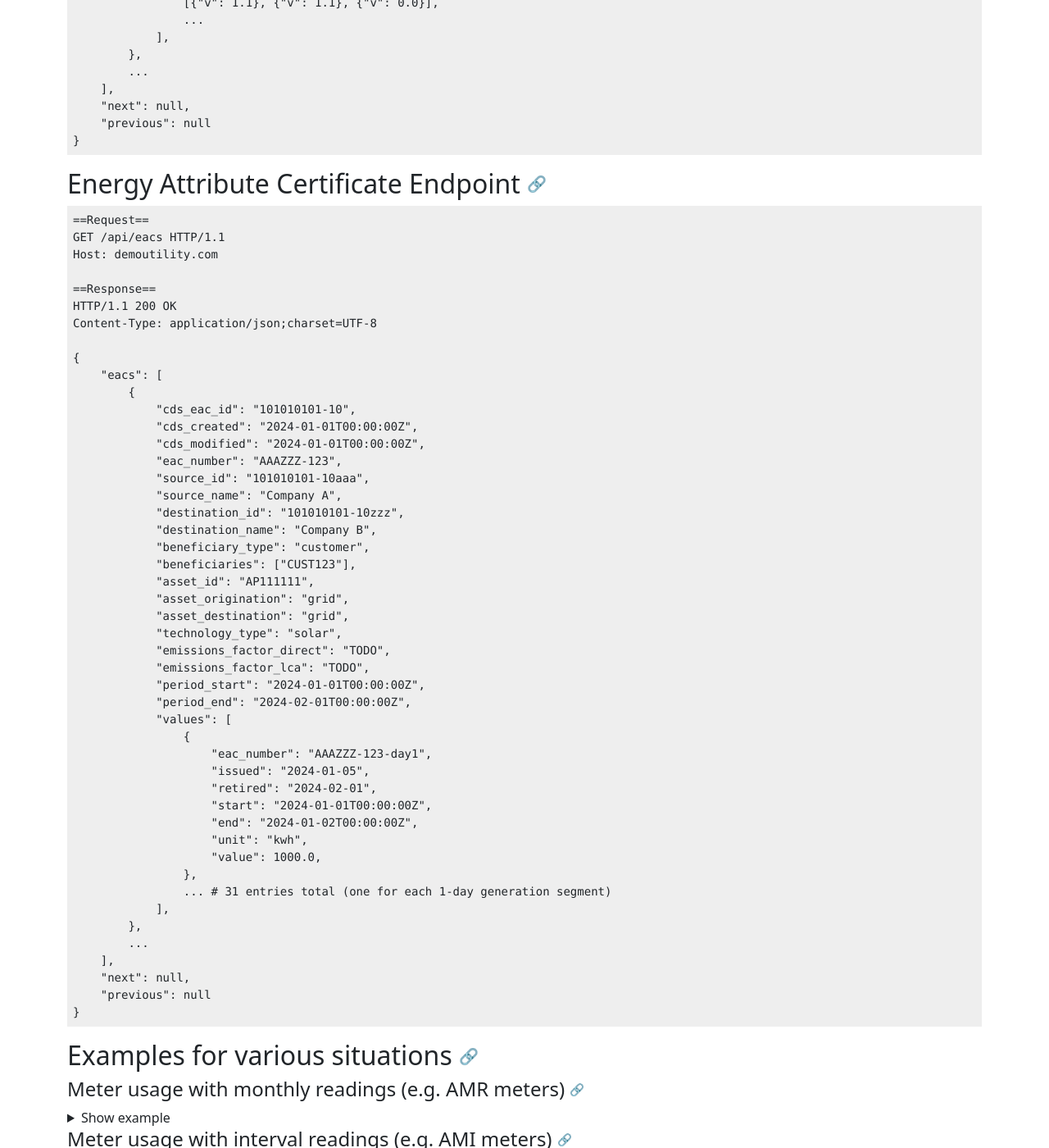
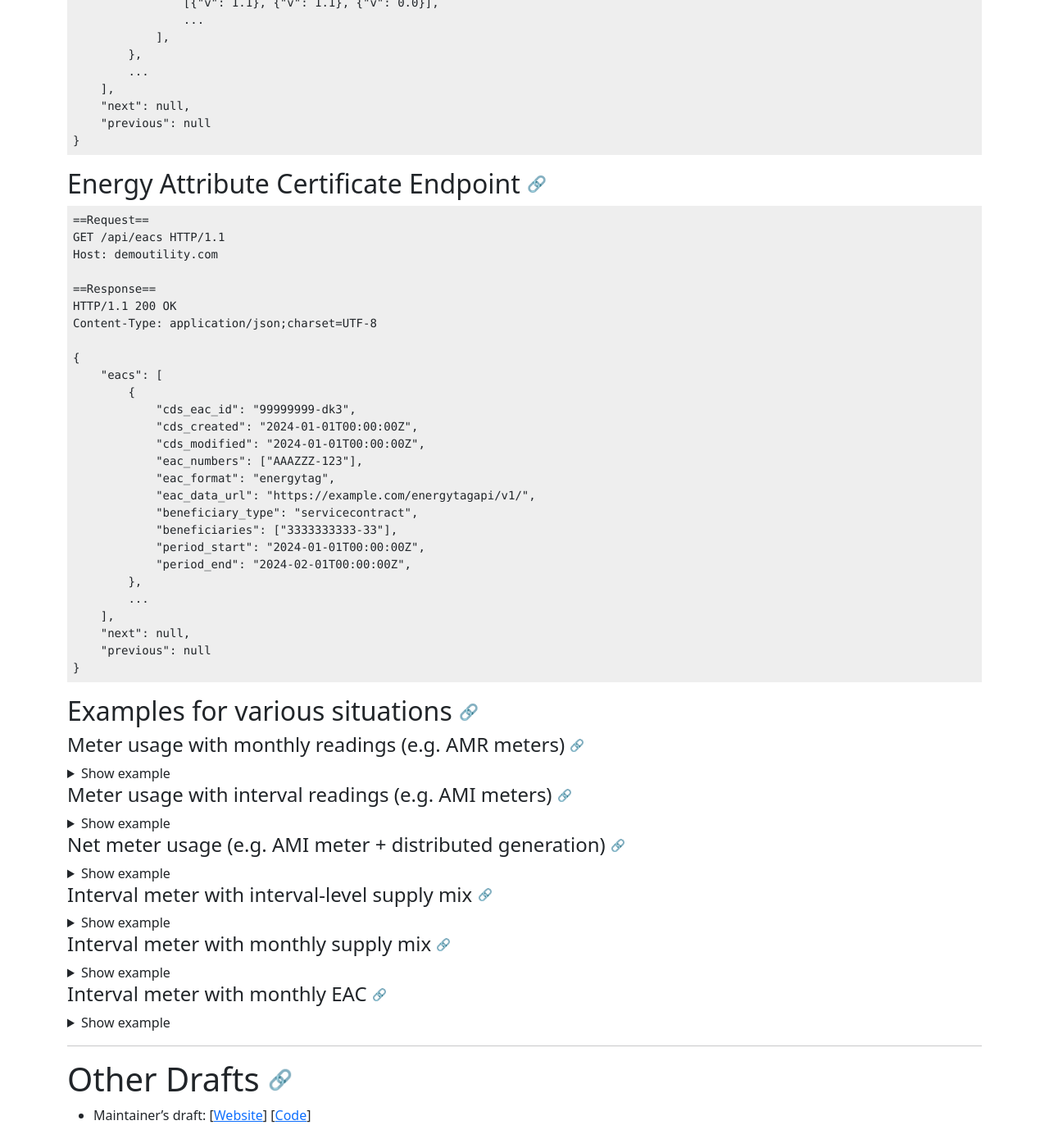
Before and after one commit to carbon-data-specification/Customer-Data, a Jekyll site: the page built from website/specs/cdsc-wg3-01/overview.md, in a window 1280 px wide and 1400 px high, scrolled down 10085 px. Shown: the whole window at 82% size. Built offline with Jekyll 4.4.1, drawn with Linux system fonts in a browser that asks for light colours.

Commit message:
moved EAC data format specifics to external URL with defined formats in the Server metadata, so we don't have to define a comprehensive EAC format, and Servers can just provide access to the EAC data they have in whatever format the locality uses

```diff
--- a/website/specs/cdsc-wg3-01/overview.md
+++ b/website/specs/cdsc-wg3-01/overview.md
@@ -509,36 +509,16 @@ Content-Type: application/json;charset=UTF-8
 {
     "eacs": [
         {
-            "cds_eac_id": "101010101-10",
+            "cds_eac_id": "99999999-dk3",
             "cds_created": "2024-01-01T00:00:00Z",
             "cds_modified": "2024-01-01T00:00:00Z",
-            "eac_number": "AAAZZZ-123",
-            "source_id": "101010101-10aaa",
-            "source_name": "Company A",
-            "destination_id": "101010101-10zzz",
-            "destination_name": "Company B",
-            "beneficiary_type": "customer",
-            "beneficiaries": ["CUST123"],
-            "asset_id": "AP111111",
-            "asset_origination": "grid",
-            "asset_destination": "grid",
-            "technology_type": "solar",
-            "emissions_factor_direct": "TODO",
-            "emissions_factor_lca": "TODO",
+            "eac_numbers": ["AAAZZZ-123"],
+            "eac_format": "energytag",
+            "eac_data_url": "https://example.com/energytagapi/v1/",
+            "beneficiary_type": "servicecontract",
+            "beneficiaries": ["3333333333-33"],
             "period_start": "2024-01-01T00:00:00Z",
             "period_end": "2024-02-01T00:00:00Z",
-            "values": [
-                {
-                    "eac_number": "AAAZZZ-123-day1",
-                    "issued": "2024-01-05",
-                    "retired": "2024-02-01",
-                    "start": "2024-01-01T00:00:00Z",
-                    "end": "2024-01-02T00:00:00Z",
-                    "unit": "kwh",
-                    "value": 1000.0,
-                },
-                ... # 31 entries total (one for each 1-day generation segment)
-            ],
         },
         ...
     ],
@@ -858,14 +838,13 @@ GET /api/usagesegments
             "related_servicepoints": [...],
             "related_meterdevices": [...],
             "related_billsections": [...],
-            "related_eacs": ["99999999-dk3"],
             "segment_start": "2024-01-01T00:00:00Z",
             "segment_end": "2024-02-01T00:00:00Z",
             "interval": 2678400,
-            "format": ["kwh_fwd"],
+            "format": ["eac_kwh"],
             "values": [
                 [
-                    {"v": 580.0}
+                    {"eac": "99999999-dk3", "nums": ["AAAZZZ-123"], "v": 580.0}
                 ]
             ],
         },
@@ -882,39 +861,13 @@ GET /api/eacs
             "cds_eac_id": "99999999-dk3",
             "cds_created": "2024-01-01T00:00:00Z",
             "cds_modified": "2024-01-01T00:00:00Z",
-            "related_aggregations": [...],
-            "related_accounts": [...],
-            "related_servicecontracts": [...],
-            "related_servicepoints": [...],
-            "related_meterdevices": [...],
-            "related_aggregations": [],
-            "related_usagesegments": ["99999999-vc3"],
-            "eac_number": "AAAZZZ-123",
-            "source_id": "101010101-10aaa",
-            "source_name": "Company A",
-            "destination_id": "101010101-10zzz",
-            "destination_name": "Company B",
+            "eac_numbers": ["AAAZZZ-123"],
+            "eac_format": "energytag",
+            "eac_data_url": "https://example.com/energytagapi/v1/",  # contains the full EAC details
             "beneficiary_type": "servicecontract",
             "beneficiaries": ["3333333333-33"],
-            "asset_id": "AP111111",
-            "asset_origination": "grid",
-            "asset_destination": "grid",
-            "technology_type": "solar",
-            "emissions_factor_direct": "TODO",
-            "emissions_factor_lca": "TODO",
             "period_start": "2024-01-01T00:00:00Z",
             "period_end": "2024-02-01T00:00:00Z",
-            "values": [
-                {
-                    "eac_number": null,
-                    "issued": "2024-01-05",
-                    "retired": "2024-02-01",
-                    "start": "2024-01-01T00:00:00Z",
-                    "end": "2024-02-01T00:00:00Z",
-                    "unit": "kwh",
-                    "value": 580.0,
-                },
-            ],
         },
         ...
     ],
```
Also changed, not shown: specifications/cdsc-wg3-01.md (+31 -57 lines).
